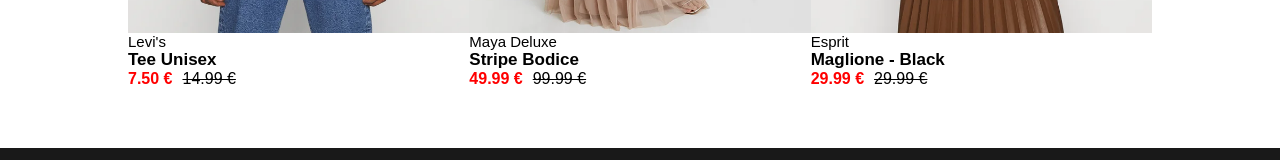
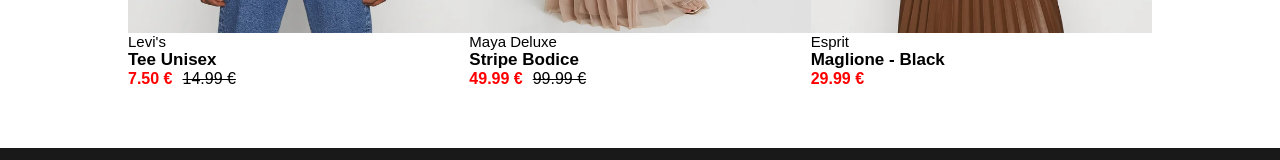
Before and after one commit to MarcoColloca/vite-boolando, a Vue app: page / in a window 1280 px wide. Shown: the part 1152-1312 px from the top of the page. Built offline with nearby package versions, Linux system fonts and the light colour scheme.

Commit message:
Feat → hidden old price if is equal to discounted price in CardBoolando component

```diff
--- a/src/components/single-components/CardBoolando.vue
+++ b/src/components/single-components/CardBoolando.vue
@@ -23,7 +23,7 @@
 
             isFavorite(){
 
-                console.log(this.cardFavorite)
+                //console.log(this.cardFavorite)
 
                 if(this.cardFavorite === true){
                     return 'text-red'
@@ -82,7 +82,11 @@
                     discount = 0;
                 }
 
-                return (this.cardPrice - discount).toFixed(2)
+                if(discount !== 0){
+                    return (this.cardPrice - discount).toFixed(2)
+                }else {
+                    return this.cardPrice
+                }
             },
 
         }
@@ -109,7 +113,7 @@
             <span class="card__description__brand">{{ cardBrand }}</span>
             <span class="card__description__item">{{ cardName }}</span>
             <span class="card__description__price">{{ discountPrice() }} &euro;</span>
-            <span class="card__description__old-price">{{ cardPrice }} &euro;</span>
+            <span class="card__description__old-price" v-show="discountPrice() !== cardPrice">{{ cardPrice }} &euro;</span>
         </div>
     </div>
 
```
